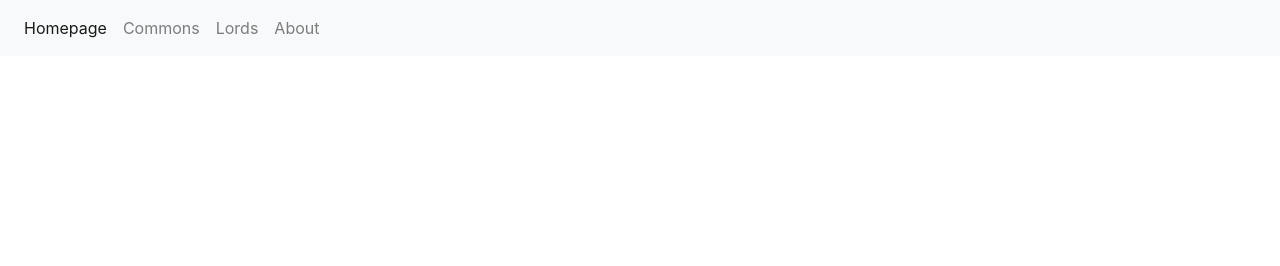
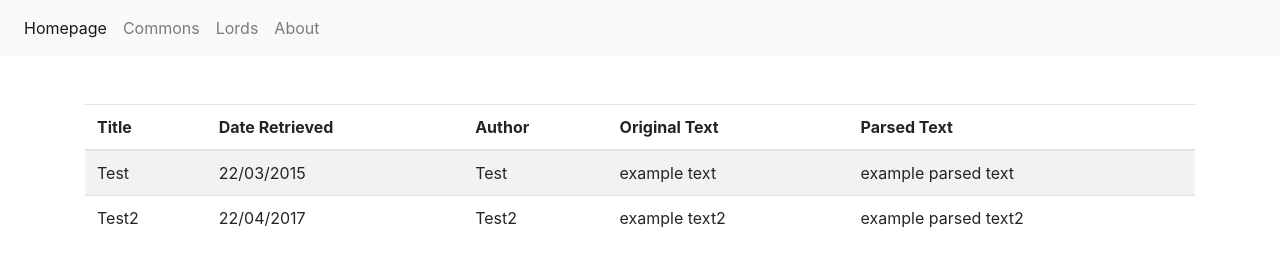
Before and after one commit to HamiltonManalo/mlhHansard, a plain HTML site: page frontend/data.html in a window 1280 px wide. Drawn offline with nearby package versions, Linux system fonts and the light colour scheme.

Commit message:
Linked to dummy json file

```diff
--- a/frontend/data.html
+++ b/frontend/data.html
@@ -42,12 +42,31 @@ form.example::after {
   display: table;
 }
 </style>
+    <script type="text/javascript" src="http://ajax.googleapis.com/ajax/libs/jquery/1.6.2/jquery.min.js"> </script>
+<script>
+
+    $(function() {
+
+
+   var speech= [];
+
+   $.getJSON('speech.json', function(data) {
+       $.each(data.master, function(i, f) {
+          var tblRow = "<tr>" + "<td>" + f.Title + "</td>" +
+           "<td>" + f.Date_Retrieved + "</td>" + "<td>" + f.Author + "</td>" + "<td>" + f.Original_Text + "</td>" + "<td>" + f.Parsed_Text + "</td>" + "</tr>"
+           $(tblRow).appendTo("#userdata tbody");
+     });
+
+   });
+
+});
+</script>
 </head>
 <body>
 <nav class="navbar navbar-expand-sm bg-light navbar-light">
   <ul class="navbar-nav">
     <li class="nav-item active">
-      <a class="nav-link" href="#">Homepage</a>
+      <a class="nav-link" href="index.html">Homepage</a>
     </li>
     <li class="nav-item">
       <a class="nav-link" href="#">Commons</a>
@@ -60,3 +79,21 @@ form.example::after {
     </li>
   </ul>
 </nav>
+    <br>
+    <br>
+    <div class="container">
+   <table class="table table-striped" id= "userdata">
+  <thead>
+            <th>Title</th>
+            <th>Date Retrieved</th>
+            <th>Author</th>
+            <th>Original Text</th>
+            <th>Parsed Text</th>
+        </thead>
+      <tbody>
+
+       </tbody>
+   </table>
+
+</div>
+</body>
--- /dev/null
+++ b/frontend/speech.json
@@ -0,0 +1,19 @@
+{
+   "master": [
+       {
+           "Title": "Test",
+           "Date_Retrieved": "22/03/2015",
+           "Author": "Test",
+           "Original_Text": "example text",
+           "Parsed_Text": "example parsed text"
+       },
+
+       {
+           "Title": "Test2",
+           "Date_Retrieved": "22/04/2017",
+           "Author": "Test2",
+           "Original_Text": "example text2",
+           "Parsed_Text": "example parsed text2"
+       }
+   ]
+}
```
